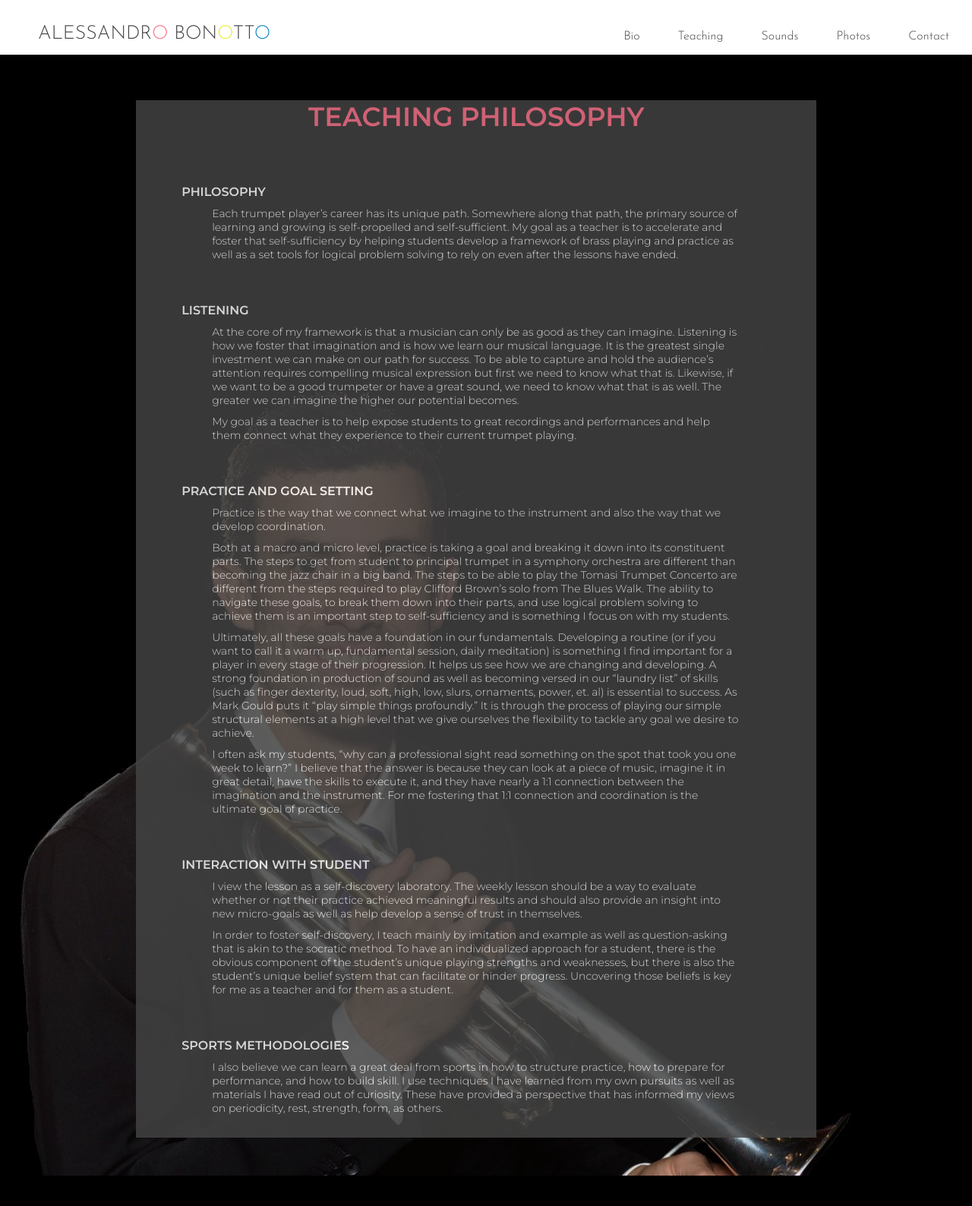
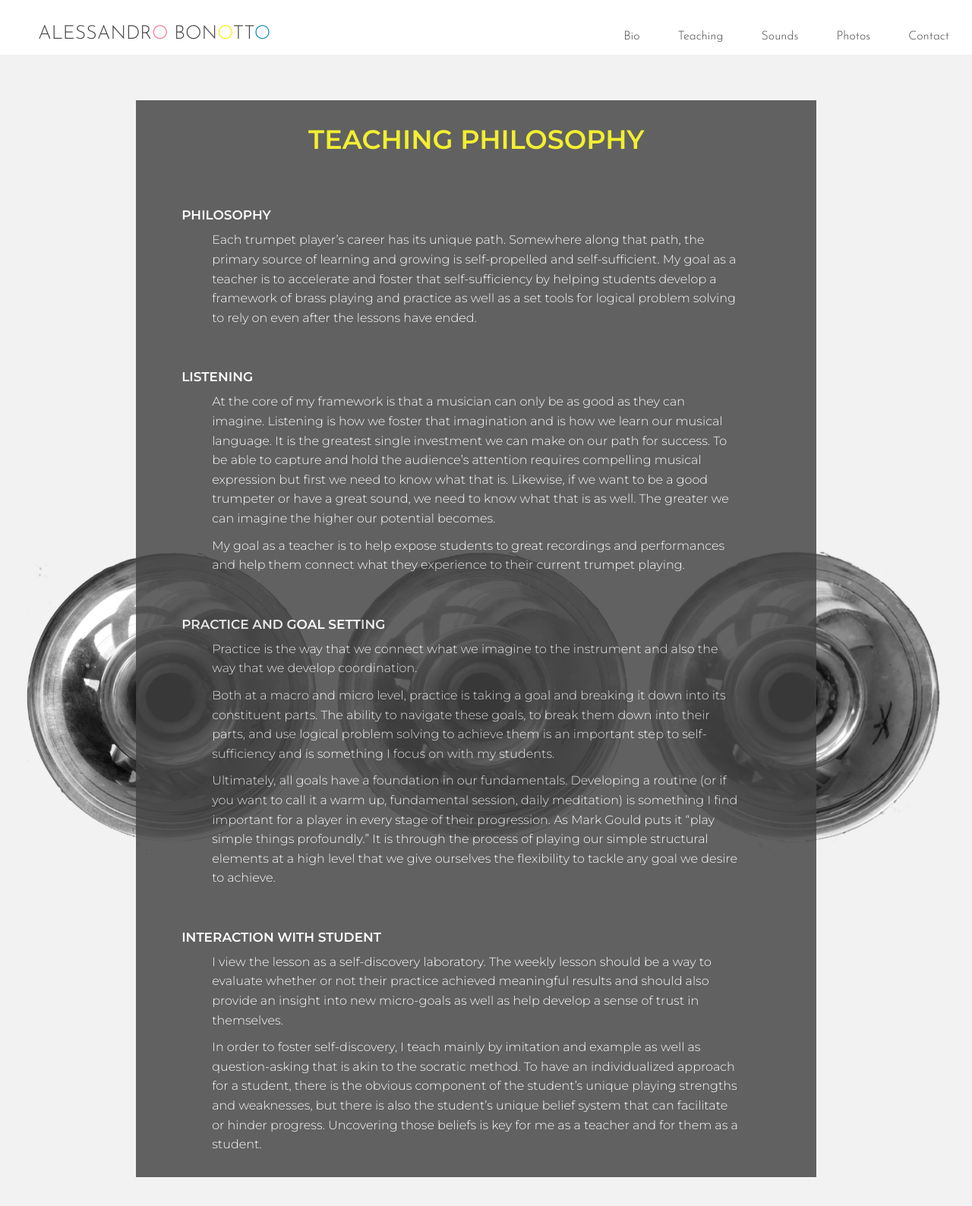
Before and after one commit to abontrumpet/bonottotrumpet, a plain HTML site: page html/teaching.html in a window 1280 px wide. Shown: the whole page at 76% size. Before the commit the page ends 1548 px from the top, so only its background shows below. Drawn offline with Linux system fonts and the light colour scheme.

Commit message:
added bunch of photos and finished teaching phil page made minor adjustments to mobile

```diff
--- a/css/trumpet1.css
+++ b/css/trumpet1.css
@@ -70,7 +70,7 @@ header::after {
   color: #fb758d;
 }
 .two {
-  color: #EBE845;
+  color: rgb(243, 239, 10);
 }
 .three {
   color: #168bc2;
@@ -82,9 +82,9 @@ header::after {
 .logo::before {
     content: '';
     display: block;
-    height: 5px;
+    height: 2px;
     width: 0%;
-    background-color: #444;
+    background-color: rgb(184, 182, 182);
     position: absolute;
     top: 0;
     transition: all ease-in-out 250ms;
@@ -126,9 +126,9 @@ ul {
   li a::before {
     content: '';
     display: block;
-    height: 5px;
+    height: 2px;
     width: 0%;
-    background-color: #777;
+    background-color: rgb(184, 182, 182);
     position: absolute;
     top: 0;
     transition: all ease-in-out 250ms;
@@ -220,6 +220,7 @@ li a:hover::before {
     max-height: 100%;
     background-image: url('../images/photo-output.JPG');
 }
+
 @media (max-width: 480px) {
   .top-container {
     display: block;
@@ -285,7 +286,7 @@ li a:hover::before {
     }
   }
 .media-page {
-      background-color: #f2f2f2;
+      background: black;
   }
 .sounds-title {
   font-family: 'Montserrat', sans-serif;
@@ -528,7 +529,7 @@ li a:hover::before {
   }
  }
  .media-title {
-  color: #e9e944;
+  color: black;
   font-family: 'Montserrat', sans-serif;
   font-weight: 600;
  }
@@ -563,12 +564,12 @@ li a:hover::before {
 
 .teaching-body {
 
-  background: url(../images/HJS7472FINAL.jpg) no-repeat left bottom fixed;
-    -webkit-background-size: fill;
-    -moz-background-size: fill;
-    -o-background-size: fill;
-    background-size: fill;
-    background-color: black;
+  background: url(../images/media/imgthreebell.jpg) no-repeat center 65% fixed;
+    -webkit-background-size: 96%;
+    -moz-background-size: 96%;
+    -o-background-size: 96%;
+    background-size: 96%;
+    background-color: #f2f2f2;
     padding-bottom: 50px;
 }
 
@@ -591,10 +592,12 @@ li a:hover::before {
   position: relative;
 
 
+
 }
 .teaching-tit {
   font-family:'Montserrat', sans-serif;
   font-weight: 600;
+  font-size: 17px;
   padding-bottom: 10px;
   padding-top: 45px;
   margin-left: 60px;
@@ -608,7 +611,8 @@ li a:hover::before {
   font-weight: 300;
   padding-bottom: 10px;
   word-spacing: 1.2;
-  font-size: 14px;
+  line-height: 1.6;
+  font-size: 16px;
   margin-left: 100px;
   margin-right: 100px;
   color: white;
@@ -619,7 +623,8 @@ li a:hover::before {
   font-weight: 300;
   padding-bottom: 10px;
   word-spacing: 1.2;
-  font-size: 14px;
+  line-height: 1.6;
+  font-size: 16px;
   margin-left: 100px;
   margin-right: 100px;
   padding-bottom: 30px;
@@ -630,7 +635,8 @@ li a:hover::before {
   font-weight: 600;
   margin-top: 60px;
   font-size: 35px;
-  color: #fb758d;
+  color: rgb(243, 239, 10);
+  padding-top: 30px;
 }
 
 .contact-container {
@@ -703,13 +709,16 @@ li a:hover::before {
     padding-top: 18px;
     padding-left: -20px;}
   li {margin-left: 20px;}
+  .teaching-tit {
+    margin-left: 10px;
+  }
   .teaching-par {
-    margin-left: 60px;
-    margin-right: 60px;
+    margin-left: 30px;
+    margin-right: 30px;
   }
   .teaching-par-last {
-    margin-left: 60px;
-    margin-right: 60px;
+    margin-left: 30px;
+    margin-right: 30px;
   }
   }
   .video-mobi {
--- a/html/teaching.html
+++ b/html/teaching.html
@@ -53,19 +53,14 @@
             </div>
             <div class="teaching-par">Practice is the way that we connect what we imagine to the instrument and also the way that we develop coordination.
             </div>
-            <div class="teaching-par">Both at a macro and micro level, practice is taking a goal and breaking it down into its constituent parts. The steps to get from student to principal trumpet in a symphony orchestra are different than becoming the jazz chair in a big band.  The steps to be able to play the Tomasi Trumpet Concerto are different from the steps required to play Clifford Brown’s solo from The Blues Walk. The ability to navigate these goals, to break them down into their parts, and use logical problem solving to achieve them is an important step to self-sufficiency and is something I focus on with my students.
-            </div>
-            <div class="teaching-par">Ultimately, all these goals have a foundation in our fundamentals. Developing a routine (or if you want to call it a warm up, fundamental session, daily meditation) is something I find important for a player in every stage of their progression. It helps us see how we are changing and developing. A strong foundation in production of sound as well as becoming versed in our “laundry list” of skills (such as finger dexterity, loud, soft, high, low, slurs, ornaments, power, et. al) is essential to success. As Mark Gould puts it “play simple things profoundly.” It is through the process of playing our simple structural elements at a high level that we give ourselves the flexibility to tackle any goal we desire to achieve.
-            </div>
-            <div class="teaching-par">I often ask my students, “why can a professional sight read something on the spot that took you one week to learn?” I believe that the answer is because they can look at a piece of music, imagine it in great detail, have the skills to execute it, and they have nearly a 1:1 connection between the imagination and the instrument. For me fostering that 1:1 connection and coordination is the ultimate goal of practice.
+            <div class="teaching-par">Both at a macro and micro level, practice is taking a goal and breaking it down into its constituent parts. The ability to navigate these goals, to break them down into their parts, and use logical problem solving to achieve them is an important step to self-sufficiency and is something I focus on with my students.</div>
+            <div class="teaching-par">Ultimately, all goals have a foundation in our fundamentals. Developing a routine (or if you want to call it a warm up, fundamental session, daily meditation) is something I find important for a player in every stage of their progression. As Mark Gould puts it “play simple things profoundly.” It is through the process of playing our simple structural elements at a high level that we give ourselves the flexibility to tackle any goal we desire to achieve.
             </div>
             <div class="teaching-tit">INTERACTION WITH STUDENT</div>
                 <div class="teaching-par">I view the lesson as a self-discovery laboratory. The weekly lesson should be a way to evaluate whether or not their practice achieved meaningful results and should also provide an insight into new micro-goals as well as help develop a sense of trust in themselves.
                 </div>
-            <div class="teaching-par">In order to foster self-discovery, I teach mainly by imitation and example as well as question-asking that is akin to the socratic method. To have an individualized approach for a student, there is the obvious component of the student’s unique playing strengths and weaknesses, but there is also the student’s unique belief system that can facilitate or hinder progress. Uncovering those beliefs is key for me as a teacher and for them as a student.
+            <div class="teaching-par-last">In order to foster self-discovery, I teach mainly by imitation and example as well as question-asking that is akin to the socratic method. To have an individualized approach for a student, there is the obvious component of the student’s unique playing strengths and weaknesses, but there is also the student’s unique belief system that can facilitate or hinder progress. Uncovering those beliefs is key for me as a teacher and for them as a student.
             </div>
-            <div class="teaching-tit">SPORTS METHODOLOGIES</div>
-            <div class="teaching-par-last">I also believe we can learn a great deal from sports in how to structure practice, how to prepare for performance, and how to build skill. I use techniques I have learned from my own pursuits as well as materials I have read out of curiosity. These have provided a perspective that has informed my views on periodicity, rest, strength, form, as others.
             </div>
     </div>
 
```
Also changed, not shown: html/contact.html (+2 -1 lines), html/videos.html (+4 -4 lines), images/media/48835731513.jpg (added), images/media/IMG4519mid.jpg (added), images/media/IMGTptyel.jpg (added), images/media/bellbw.jpg (added), images/media/bellfinalbw.jpg (added), images/media/bellfinalvert.jpg (added), images/media/imgthreebell.jpg (added), images/media/trumpetbwhor.jpg (added), images/media/trumpetbwvert.jpg (added), images/media/trumpetyelvert.jpg (added), images/media/vavlesbwhor.jpg (added).
